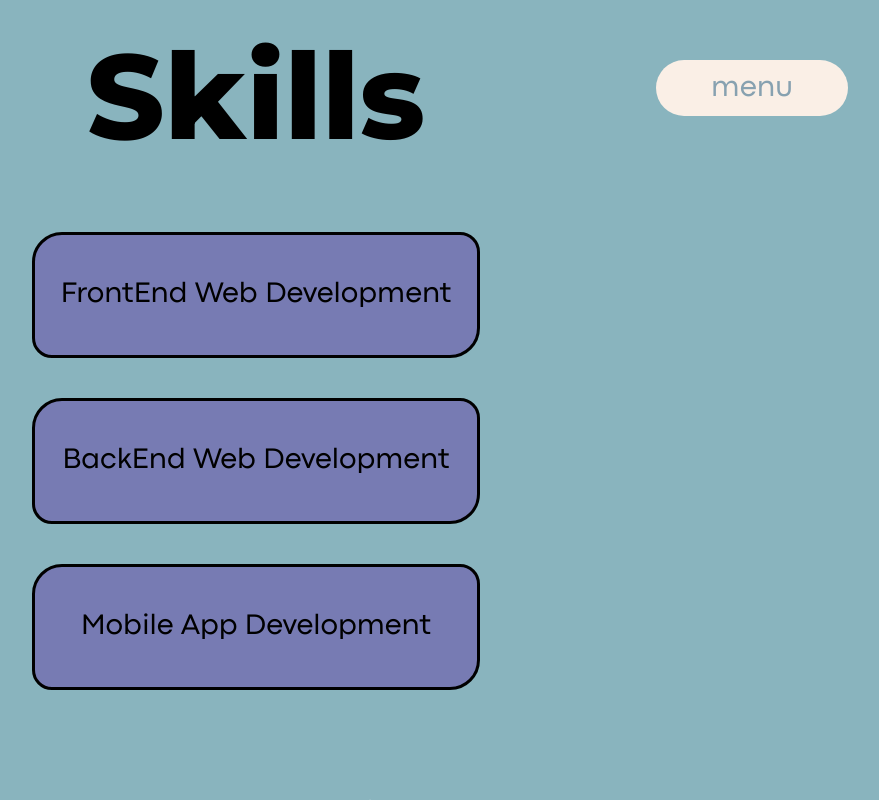
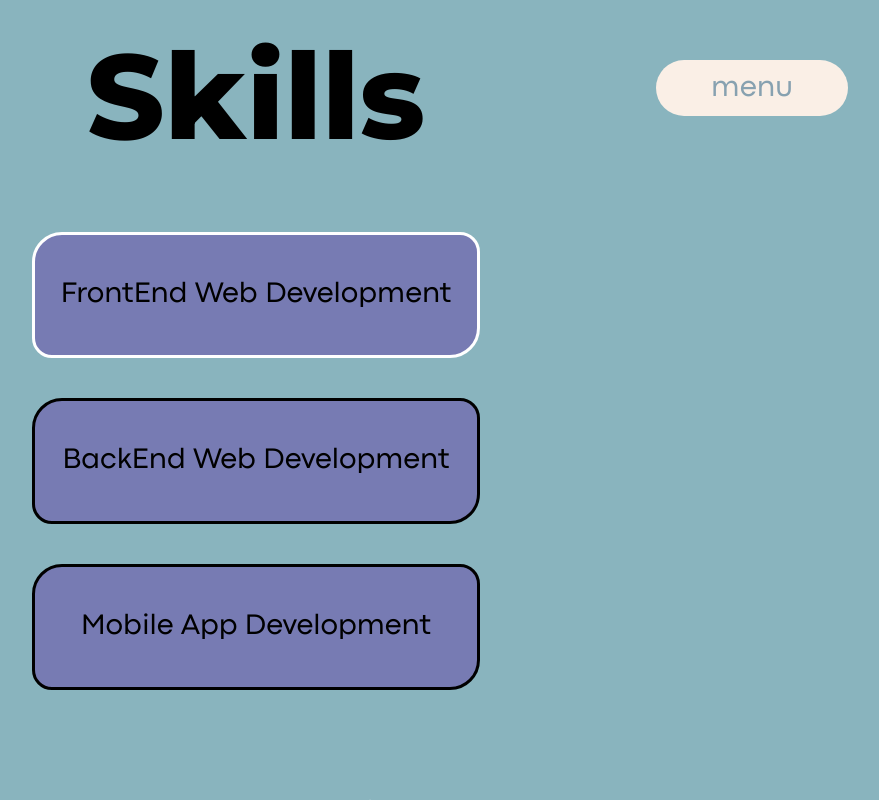
Before and after one commit to DroidStudioAS/Portfolio, a Vue app: page /skills in a window 1280 px wide. In both pictures the pointer is over the element "FrontEnd Web Development". Shown: the top 800 px of the page, without its empty margins (384-1263 px from the left). Built offline with nearby package versions, Linux system fonts and the light colour scheme.

Commit message:
added skills button hover but it only works before the list gets clicked the first time

```diff
--- a/src/views/SkillsView.vue
+++ b/src/views/SkillsView.vue
@@ -235,9 +235,13 @@ onMounted(()=>{
     border-radius:30px 20px 30px 20px;
     border-style: solid;
 
+    border-color: black;
+
 
     font-family: content_;
-
+}
+.skills_button:hover{
+    border-color: white;
 }
 .skills_list_container img{
     width: 20px;
```
